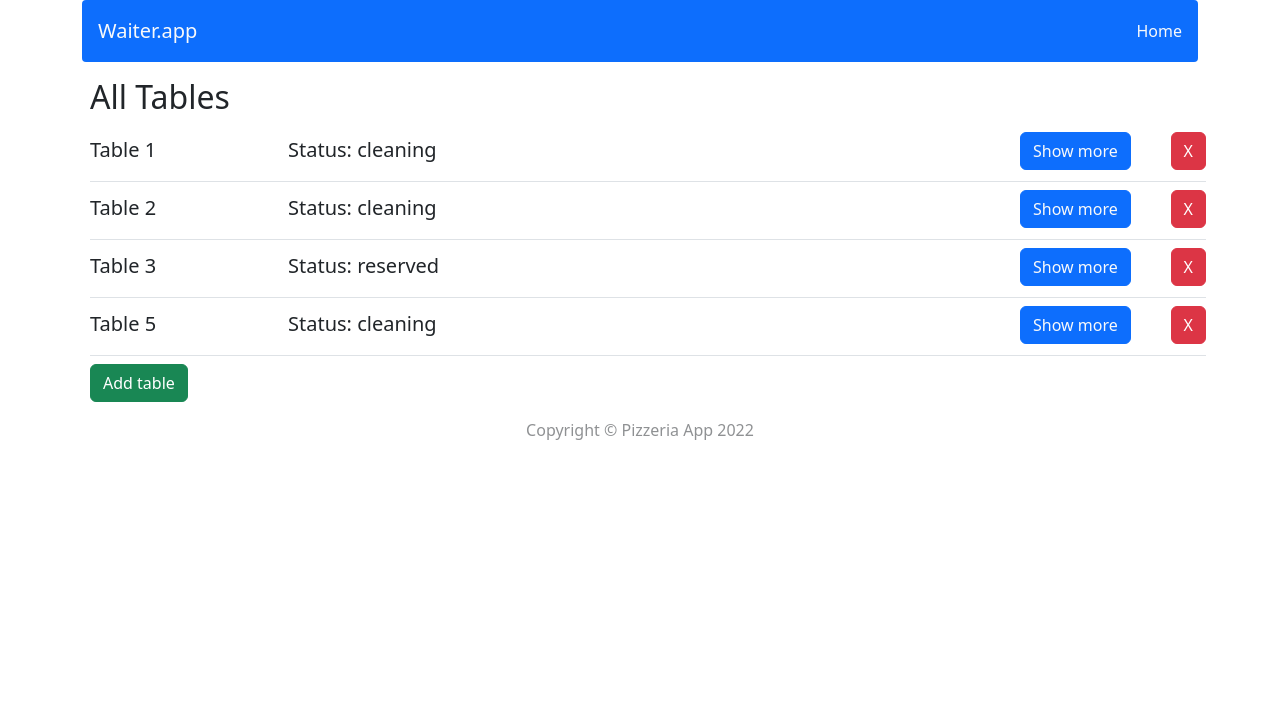
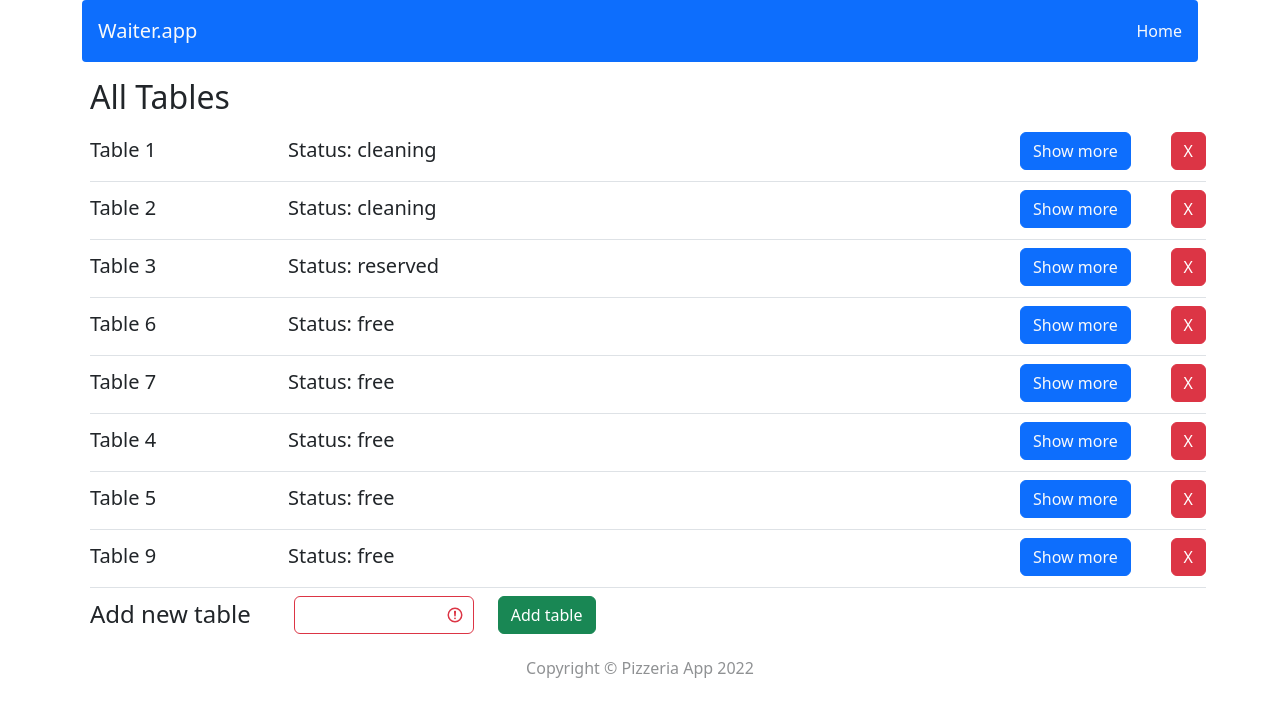
Before and after one commit to tagitsu/WaiterApp, a React (Create React App) app: page / in a window 1280 px wide. Shown: the top 716 px of the page. Built offline with nearby package versions, Linux system fonts and the light colour scheme; data requests are answered from the project's data file.

Commit message:
Add validation to form that adds new table

```diff
--- a/public/db/app.json
+++ b/public/db/app.json
@@ -22,11 +22,39 @@
       "id": "3"
     },
     {
-      "status": "cleaning",
+      "id": "6",
+      "status": "free",
       "guests": 0,
-      "maxGuests": 2,
-      "bill": 0,
-      "id": "5"
+      "maxGuests": 0,
+      "bill": 0
+    },
+    {
+      "id": "7",
+      "status": "free",
+      "guests": 0,
+      "maxGuests": 0,
+      "bill": 0
+    },
+    {
+      "id": "4",
+      "status": "free",
+      "guests": 0,
+      "maxGuests": 0,
+      "bill": 0
+    },
+    {
+      "id": "5",
+      "status": "free",
+      "guests": 0,
+      "maxGuests": 0,
+      "bill": 0
+    },
+    {
+      "id": "9",
+      "status": "free",
+      "guests": 0,
+      "maxGuests": 0,
+      "bill": 0
     }
   ]
 }
--- a/src/components/features/TablesList/TablesList.js
+++ b/src/components/features/TablesList/TablesList.js
@@ -1,8 +1,9 @@
 import { useDispatch, useSelector } from "react-redux";
 import { Link, useNavigate } from 'react-router-dom';
-import { Button, Container, Row, Col } from 'react-bootstrap';
+import { Button, Container, Row, Col, Form, FormControl, FormLabel } from 'react-bootstrap';
 import clsx from 'clsx';
-import { removeTableRequest } from "../../../redux/tablesReducer";
+import { removeTableRequest, addTableRequest } from "../../../redux/tablesReducer";
+import { useState } from 'react';
 
 
 const TablesList = () => {
@@ -11,12 +12,48 @@ const TablesList = () => {
   const navigate = useNavigate();
   const tables = useSelector(state => state.tables);
 
+  const [ id, setId ] = useState();
+  const [ isValid, setIsValid ] = useState(false);
+
+
   const handleRemove = (e, removingTable) => {
     e.preventDefault();
-    console.log('handleRemove', e.target.id);
     dispatch(removeTableRequest(removingTable));
     navigate('/');
   };
+
+  const handleChange = (e) => {
+    e.preventDefault();
+    // validation of input value
+    let tablesNumbers = []; // make array of every numbers of tables
+    {tables.map(table => tablesNumbers.push(table.id))} // and adds all of tables numbers
+    if((tablesNumbers.filter(element => element.includes(e.target.value))).length > 0) {
+      setIsValid(false);
+    } else if ((tablesNumbers.filter(element => element.includes(e.target.value))).length === 0 && !isNaN(e.target.value)) {
+      setIsValid(true);
+    }
+
+    // if in array is value equal to input value -> length of array is > 0
+    // this value is invalid -> isValid = false
+    // if in array
+    {
+      //setIsValid(true);
+    }
+    console.log(isValid);
+    // długość tableNumbers przy poprawnym wpisaniu wynosi 0
+    // przy powtórnym 1
+    // bez wartości wynosi długość całej tablicy
+
+    setId(e.target.value);
+  }
+
+
+  const handleAdd = (e, id) => {
+    e.preventDefault();
+    dispatch(addTableRequest(id));
+    navigate('/');
+  };
+
 
   return(
     <Container className={clsx('m-1', 'p-0')}>
@@ -35,8 +72,28 @@ const TablesList = () => {
               </Col>
             </Row>
         )}
-        <Button className={clsx('btn-success')} onClick={(e) => console.log('dodaje stolik', e.target)}>Add table</Button>
-
+        <Form className={clsx('d-flex', 'justify-content-start')}>
+          <Row>
+            <Col>
+              <FormLabel className={clsx('fs-4')}>Add new table</FormLabel>
+            </Col>
+            <Col>
+              <Form.Control
+              id='id'
+              value={id}
+              onChange={(e) => handleChange(e)}
+              className={clsx(isValid ? 'is-valid' : 'is-invalid')}
+              required
+              />
+              <div className="valid-feedback">
+                Looks good!
+              </div>
+            </Col>
+            <Col>
+              <Button className={clsx('btn-success')} onClick={(e) => handleAdd(e, id)}>Add table</Button>
+            </Col>
+          </Row>
+        </Form>
       </Container>
     </Container>
   );
--- a/src/redux/tablesReducer.js
+++ b/src/redux/tablesReducer.js
@@ -67,6 +67,29 @@ export const removeTableRequest = (removingTable) => {
   }
 };
 
+const addTable = payload => ({ type: ADD_TABLE, payload });
+export const addTableRequest = (id) => {
+  return(dispatch) => {
+    const newTable = {
+      id: id,
+      status: 'free',
+      guests: 0,
+      maxGuests: 0,
+      bill: 0
+    };
+    const options = {
+      method: 'POST',
+      headers: {
+        'Content-Type': 'application/json'
+      },
+      body: JSON.stringify(newTable),
+    };
+    fetch(`http://localhost:3131/tables/`, options)
+    .then((res) => res.json())
+    .then((data) => dispatch(addTable(newTable)));
+  }
+};
+
 
 
 const tablesReducer = (statePart = [], action) => {
```
